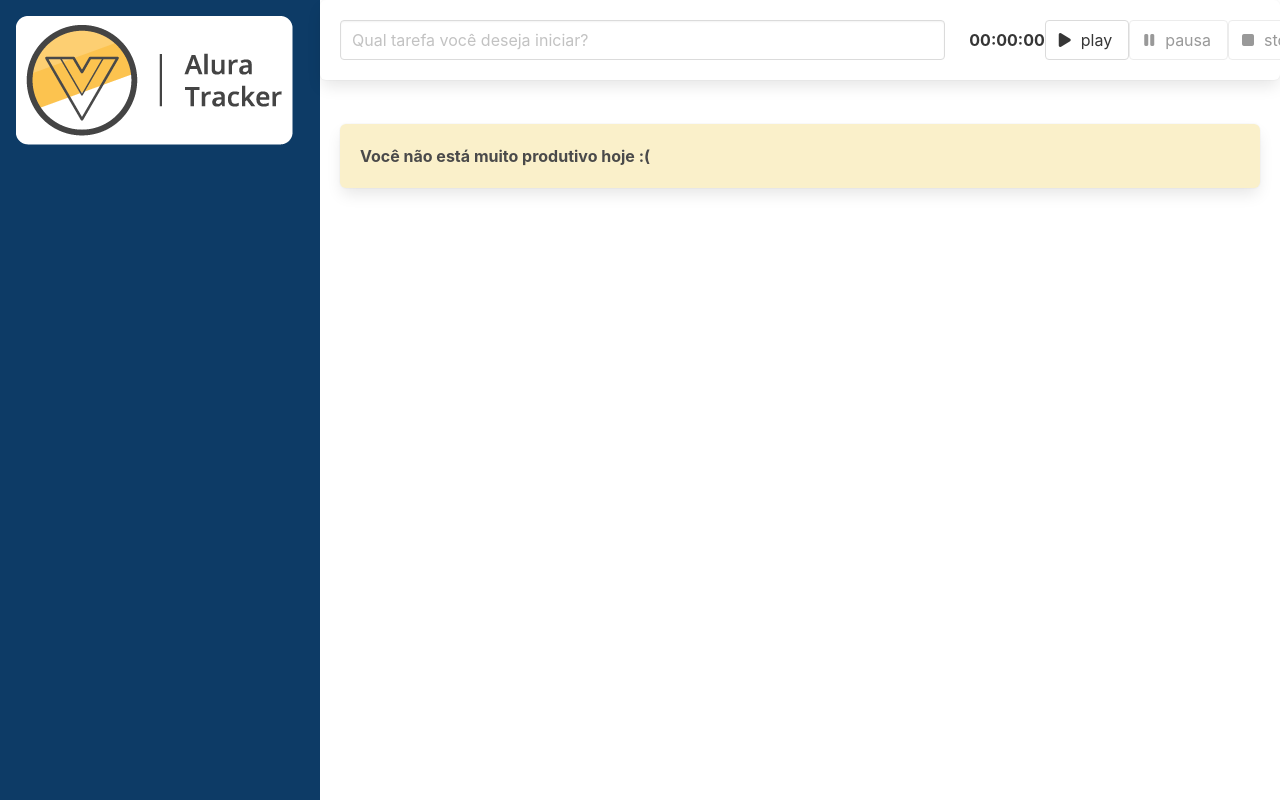
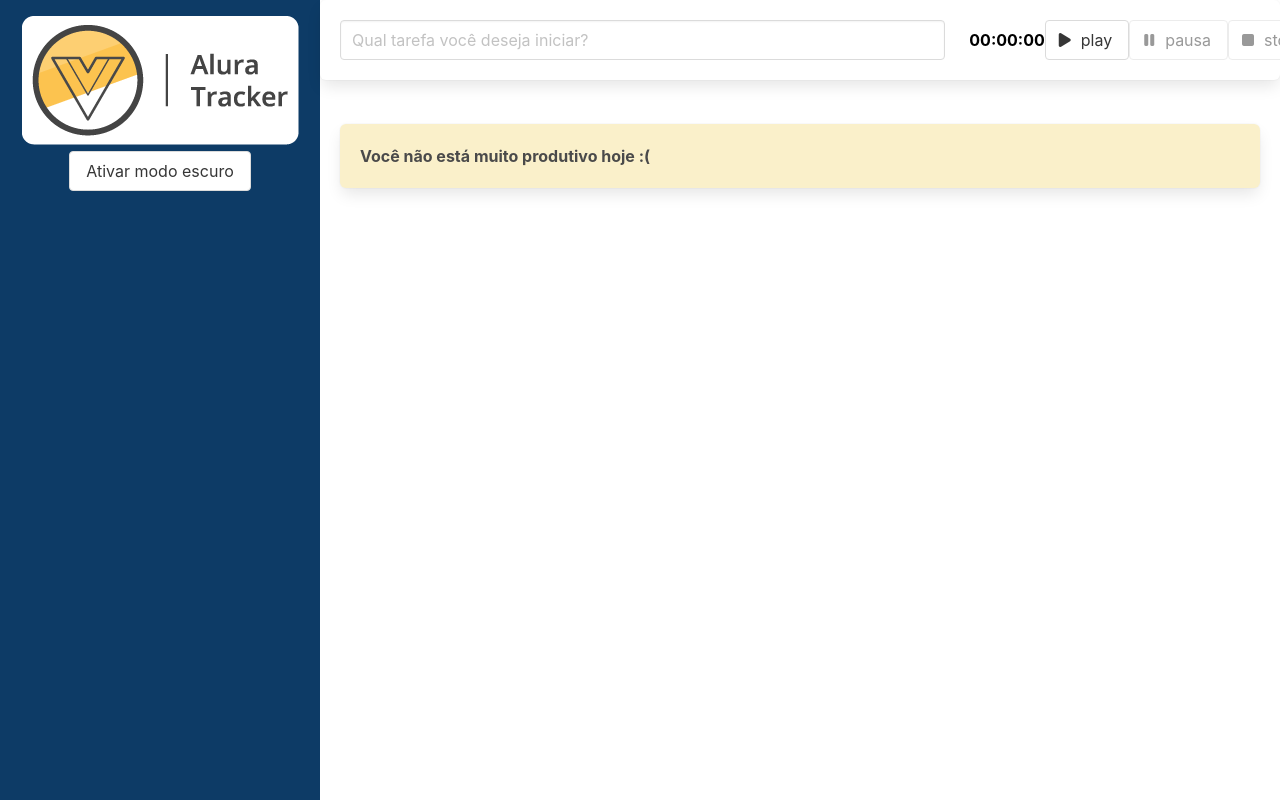
Before and after one commit to felfreitas/vue3_explorandoFW, a Vue app: page / in a window 1280 px wide. Shown: the top 800 px of the page. Built offline with nearby package versions, Linux system fonts and the light colour scheme.

Commit message:
Criação de um botão para ativar e desativar modo escuro

```diff
--- a/src/App.vue
+++ b/src/App.vue
@@ -1,9 +1,10 @@
 <template>
-  <main class="columns is-gapless is-multine">
+  <!-- utlizamos os dois pontos paara ir codigo JS, primeiro colocamos a classe que desejamos adicionar e depois o boleano -->
+  <main class="columns is-gapless is-multine" :class="{'modo-escuro': modoEscuroAtivo}">
     <div class="column is-one-quarter">
-      <BarraLateral />
+      <BarraLateral @transformaTema="mudaTema" />
     </div>
-    <div class="column is-three-quarter">
+    <div class="column is-three-quarter conteudo">
       <Formulario @infoTarefa="salvarTarefa"/>
       <div class="lista">
 
@@ -29,7 +30,8 @@ export default defineComponent({
   components: { BarraLateral, Formulario, Tarefa, Box },
   data() {
     return {
-      tarefas: [] as ITarefa[]
+      tarefas: [] as ITarefa[],
+      modoEscuroAtivo: false
     }
   },
   computed:{
@@ -43,6 +45,10 @@ export default defineComponent({
 
       this.tarefas.push(tarefa);
 
+    },
+    mudaTema(modoEscuroAtivo : boolean) :void {
+     this.modoEscuroAtivo = modoEscuroAtivo;
+
     }
   }
 });
@@ -52,4 +58,16 @@ export default defineComponent({
 .lista {
   padding: 1.25rem;
 }
+
+main{
+  --bg-primario:#fff;
+  --texto-primario:#000;
+}
+main.modo-escuro{
+  --bg-primario:#2b2d42;
+  --texto-primario:#ddd;
+}
+.conteudo{
+  background-color: var(--bg-primario);
+}
 </style>
--- a/src/components/BarraLateral.vue
+++ b/src/components/BarraLateral.vue
@@ -3,6 +3,9 @@
     <h1>
         <img src="../assets/logo.png" alt="Logo do Vue: Ela é a letra V com dentro de um círculo">
     </h1>
+    <button class="button" @click="alterarTema">
+      {{ textoBotao }}
+    </button>
    </header>
 </template>
 
@@ -11,7 +14,27 @@
 import { defineComponent } from 'vue';
 
 export default defineComponent({
-    name:'BarraLateral'
+    name:'BarraLateral',
+    emits:['transformaTema'],
+    data() {
+      return {
+        modoEscuroAtivo:false
+      }
+    },
+    computed:{
+      textoBotao(){
+        if(this.modoEscuroAtivo){
+          return 'Destivar modo escuro'
+        }
+        return 'Ativar modo escuro'
+      }
+    },
+    methods:{
+      alterarTema(){
+        this.modoEscuroAtivo = !this.modoEscuroAtivo;
+        this.$emit('transformaTema', this.modoEscuroAtivo )
+      }
+    }
 });
 </script>
 
@@ -22,6 +45,7 @@ header {
   background: #0d3b66;
   width: 100%;
   height: 100vh;
+  text-align: center;
 }
 /* mobile */
 @media only screen and (max-width: 768px) {
--- a/src/components/Cronometro.vue
+++ b/src/components/Cronometro.vue
@@ -1,6 +1,6 @@
 <template>
   <section>
-    <strong>
+    <strong class="display">
       {{ tempoDecorrido }}
     </strong>
   </section>
@@ -26,4 +26,8 @@ export default defineComponent({
 });
 </script>
 
-<style></style>
+<style>
+.display{
+  color: var(--texto-primario);
+}
+</style>
--- a/src/components/Formulario.vue
+++ b/src/components/Formulario.vue
@@ -1,5 +1,5 @@
 <template>
-  <div class="box">
+  <div class="box formulario">
     <div class="columns">
       <div
         class="column is-8"
@@ -50,4 +50,9 @@ export default defineComponent({
 });
 </script>
 
-<style></style>
+<style>
+.formulario{
+  color: var(--texto-primario);
+  background-color: var(--bg-primario);
+}
+</style>
```
